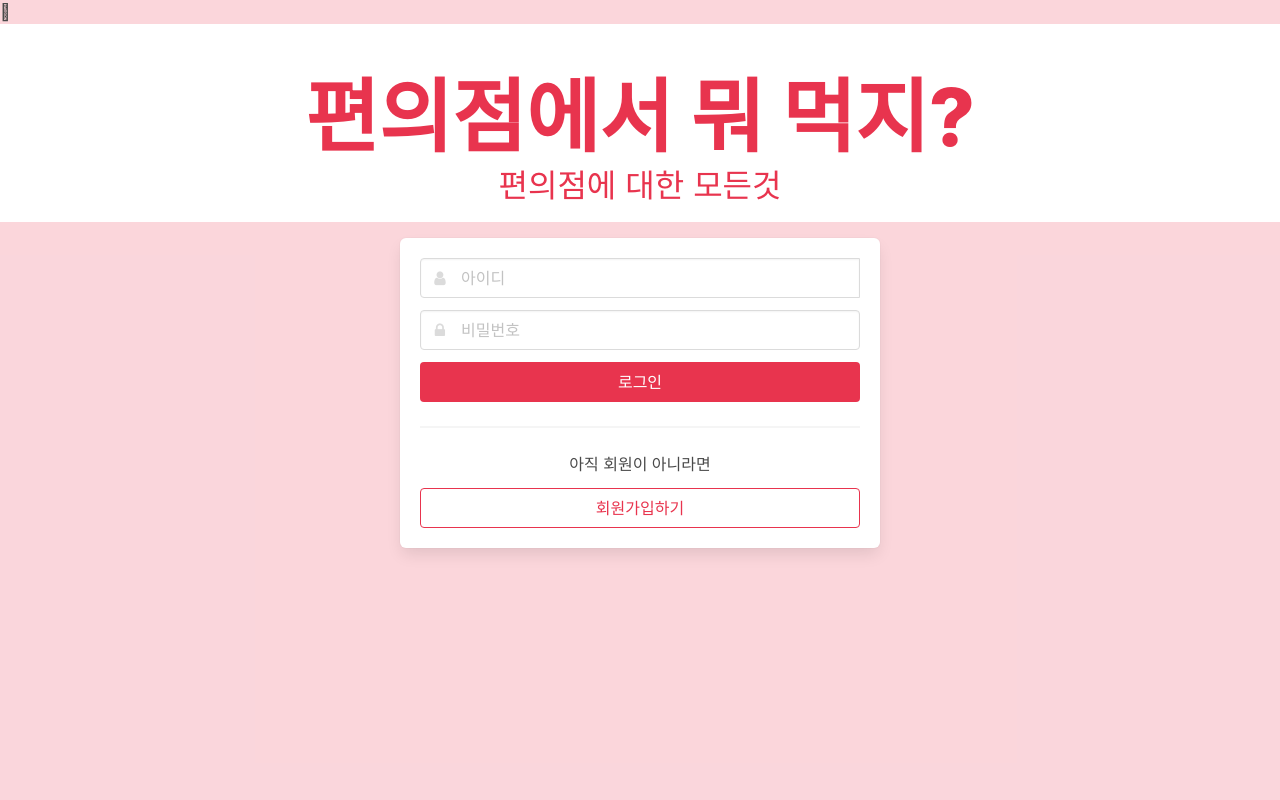
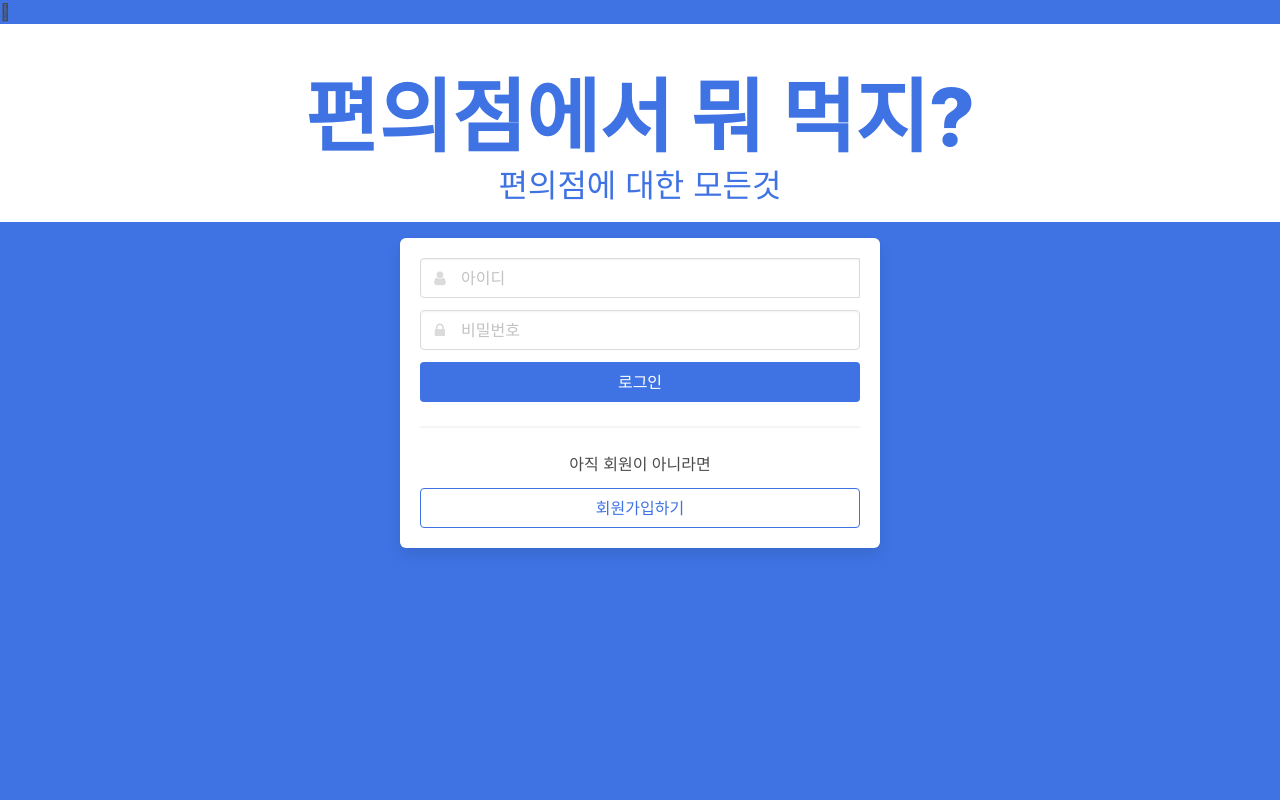
Before and after one commit to Been0701/momockgee, a Flask app: page / in a window 1280 px wide. Run offline with Flask 2, Linux system fonts and the light colour scheme; some libraries are stand-ins or nearby versions.

Commit message:
로그인 색상 맞춤

```diff
--- a/templates/login.html
+++ b/templates/login.html
@@ -18,7 +18,7 @@
     <script src="https://cdnjs.cloudflare.com/ajax/libs/jquery-cookie/1.4.1/jquery.cookie.js"></script>
     <style>
         body {
-            background-color: RGBA(232, 52, 78, 0.2);
+            background-color: RGBA(63, 115, 227, 1);
             min-height: 100vh;
         }
 
@@ -38,19 +38,19 @@
         }
 
         .is-sparta {
-            color: #e8344e !important;
+            color: #3f73e3 !important;
         }
 
         .button.is-sparta {
-            background-color: #e8344e;
+            background-color: #3f73e3;
             border-color: transparent;
             color: #fff !important;
         }
 
         .button.is-sparta.is-outlined {
             background-color: transparent;
-            border-color: #e8344e;
-            color: #e8344e !important;
+            border-color: #3f73e3;
+            color: #3f73e3 !important;
         }
 
         .help {
```
